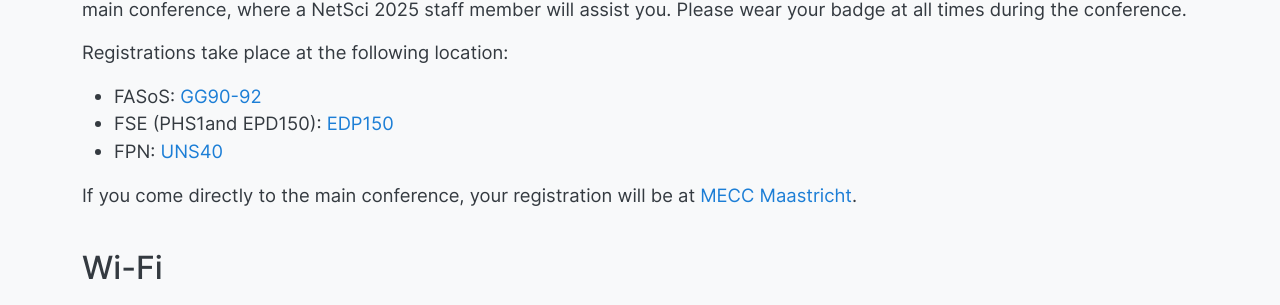
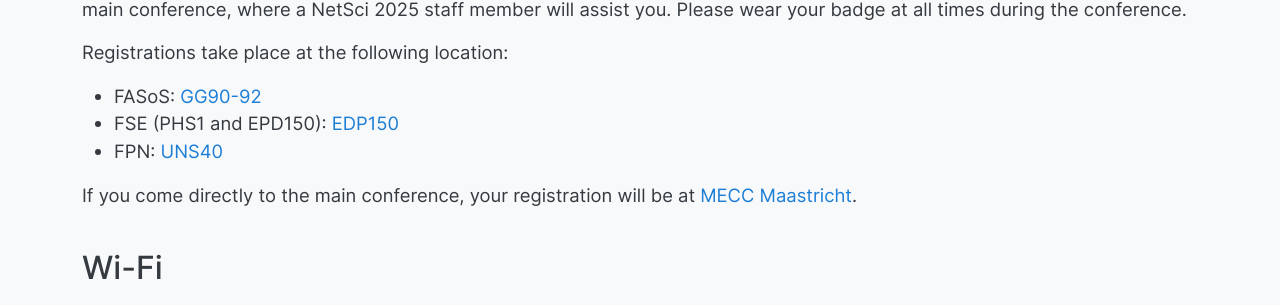
Before and after one commit to NetSci2025/netsci2025.github.io, a Jekyll site: the page built from practical_info.md, in a window 1280 px wide and 900 px high. Shown: the part 319-624 px from the top of the window. Built offline with Jekyll 4.4.1, drawn with Linux system fonts in a browser that asks for light colours.

Commit message:
Update practical_info.md

```diff
--- a/practical_info.md
+++ b/practical_info.md
@@ -15,7 +15,7 @@ You can pick up your badge at the registration desk on the following location du
 
 Registrations take place at the following location:
 - FASoS: [GG90-92](https://maps.app.goo.gl/Es4gXeNqmXDfCEC47)
-- FSE (PHS1and EPD150): [EDP150](https://maps.app.goo.gl/MMmtLs3pW2aWT6DU8)
+- FSE (PHS1 and EPD150): [EDP150](https://maps.app.goo.gl/MMmtLs3pW2aWT6DU8)
 - FPN: [UNS40](https://maps.app.goo.gl/yTF7bU3pdtQfGmG78)
 
 If you come directly to the main conference, your registration will be at [MECC Maastricht](https://www.google.com/maps/dir//Forum+100,+6229+GS+Maastricht/@50.8378029,5.7106924,17z/data=!4m8!4m7!1m0!1m5!1m1!1s0x47c0e984d23c2ceb:0x632331a6bf613f76!2m2!1d5.713183!2d50.837747?entry=ttu&g_ep=EgoyMDI1MDUyMS4wIKXMDSoJLDEwMjExNDU1SAFQAw%3D%3D).
```
